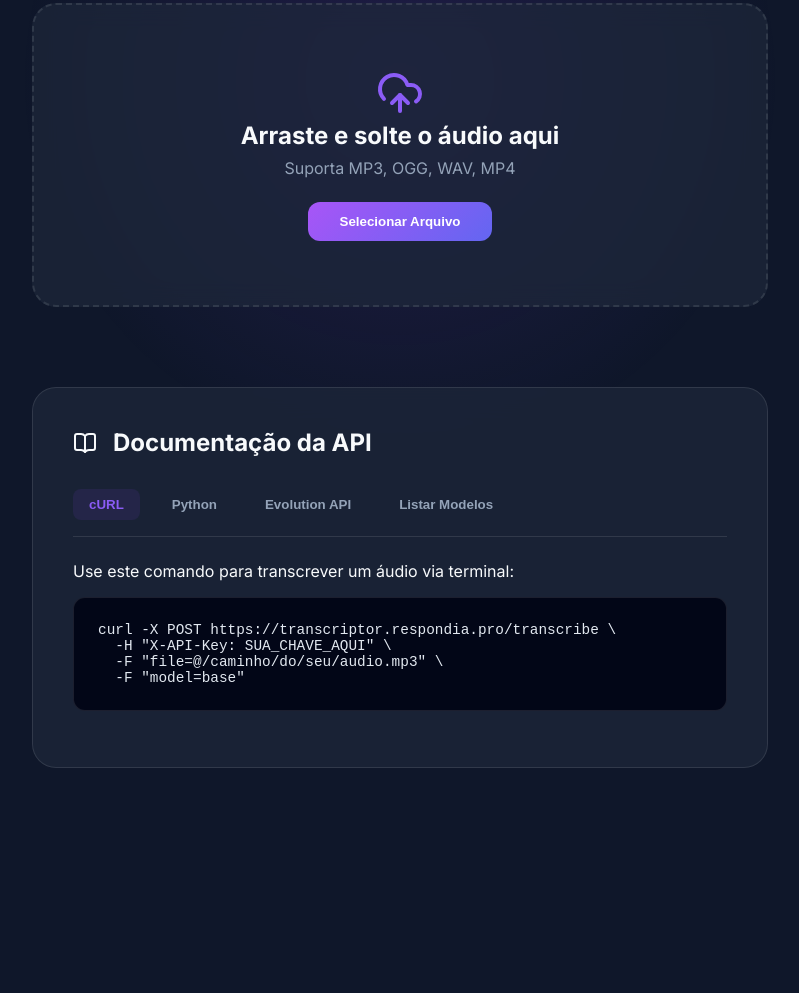
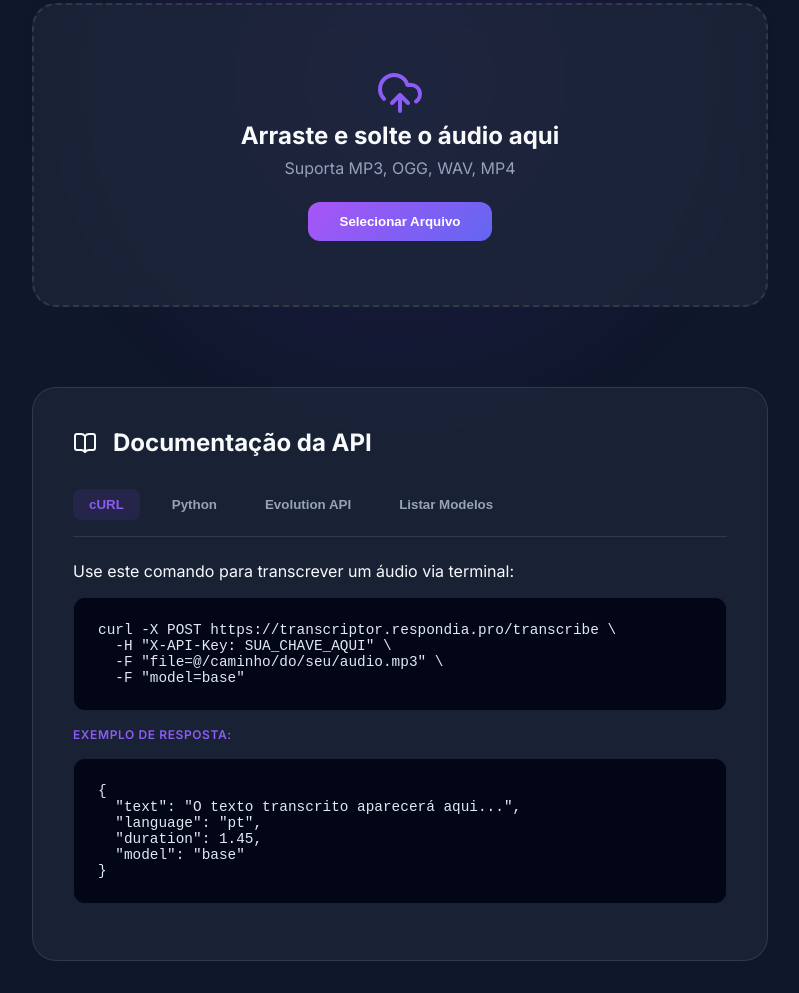
Before and after one commit to Advansoftware/transcriptor-api, a plain HTML site: page api/static/index.html in a window 1280 px wide. Shown: the part 320-1313 px from the top of the page, without its empty margins (240-1039 px from the left). Before the commit the page ends 1120 px from the top, so only its background shows below. Drawn offline with nearby package versions, Linux system fonts and the light colour scheme; no server answers.

Commit message:
Add JSON response examples to documentation

```diff
--- a/api/static/index.html
+++ b/api/static/index.html
@@ -104,6 +104,13 @@
   -H "X-API-Key: SUA_CHAVE_AQUI" \
   -F "file=@/caminho/do/seu/audio.mp3" \
   -F "model=base"</code></pre>
+                    <p class="small-title">Exemplo de Resposta:</p>
+                    <pre><code class="json">{
+  "text": "O texto transcrito aparecerá aqui...",
+  "language": "pt",
+  "duration": 1.45,
+  "model": "base"
+}</code></pre>
                 </div>
 
                 <div class="tab-content" id="python">
@@ -116,7 +123,7 @@ data = {"model": "small"} # Escolha entre tiny, base, small, medium, large
 files = {"file": open("audio.mp3", "rb")}
 
 response = requests.post(url, headers=headers, data=data, files=files)
-print(response.json()["text"])</code></pre>
+print(response.json())</code></pre>
                 </div>
 
                 <div class="tab-content" id="evolution">
@@ -132,7 +139,11 @@ print(response.json()["text"])</code></pre>
                 <div class="tab-content" id="models-doc">
                     <p>Para listar todos os modelos suportados e ver qual está ativo no momento:</p>
                     <pre><code>curl -X GET https://transcriptor.respondia.pro/models</code></pre>
-                    <p>A resposta será um JSON com a lista de modelos disponíveis (tiny, base, small, medium, large...).</p>
+                    <p class="small-title">Exemplo de Resposta:</p>
+                    <pre><code class="json">{
+  "models": ["tiny", "base", "small", "medium", "large-v3"],
+  "current": "base"
+}</code></pre>
                 </div>
             </div>
         </section>
--- a/api/static/style.css
+++ b/api/static/style.css
@@ -194,6 +194,15 @@ h1 {
     margin-bottom: 1.5rem;
 }
 
+.small-title {
+    font-size: 0.75rem;
+    font-weight: 600;
+    text-transform: uppercase;
+    color: var(--primary-light);
+    margin-bottom: 0.5rem;
+    letter-spacing: 0.05em;
+}
+
 .btn-primary {
     background: var(--gradient);
     color: white;
```
